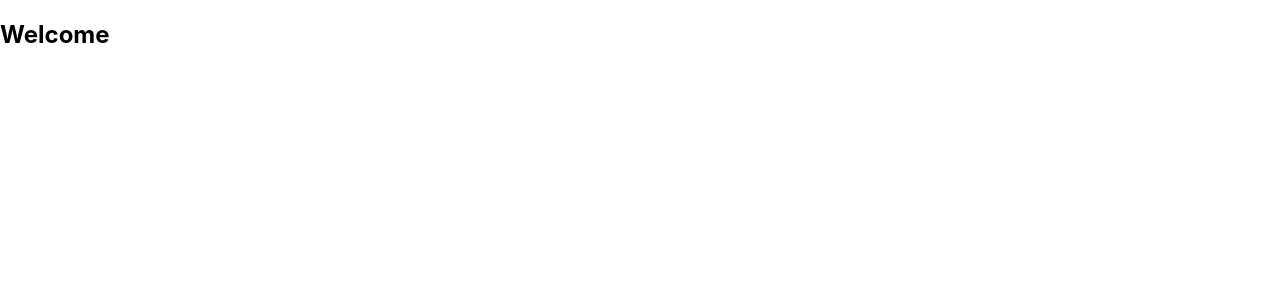
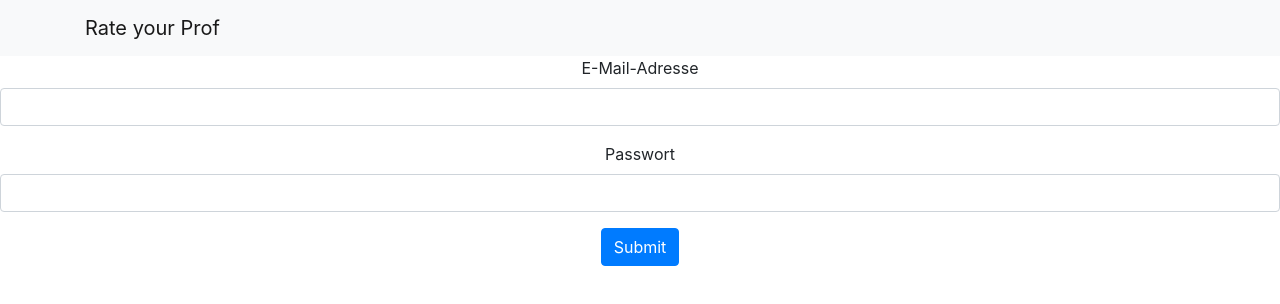
Before and after one commit to Petzys/rateyourprof, a React (Create React App) app: page /welcome in a window 1280 px wide. Shown: the top 304 px of the page. Built offline with nearby package versions, Linux system fonts and the light colour scheme.

Commit message:
After Login a JSON is send to Backend If the response JSON contains a specific boolean, the user is being redirected

```diff
--- a/package.json
+++ b/package.json
@@ -8,6 +8,7 @@
     "@testing-library/user-event": "^13.5.0",
     "bootstrap": "^5.1.3",
     "react": "^18.1.0",
+    "react-bootstrap": "^2.3.1",
     "react-dom": "^18.1.0",
     "react-router-dom": "^6.3.0",
     "react-scripts": "5.0.1",
--- a/public/index.html
+++ b/public/index.html
@@ -1,14 +1,15 @@
 <!DOCTYPE html>
-<html lang="en">
+<html lang="de">
   <head>
     <meta charset="utf-8" />
     <link rel="icon" href="%PUBLIC_URL%/favicon.ico" />
-    <meta name="viewport" content="width=device-width, initial-scale=1" />
+    <meta name="viewport" content="width=device-width, initial-scale=1, shrink-to-fit=no">
     <meta name="theme-color" content="#000000" />
     <meta
       name="description"
       content="Web site created using create-react-app"
     />
+
     <link rel="apple-touch-icon" href="%PUBLIC_URL%/logo192.png" />
     <!--
       manifest.json provides metadata used when your web app is installed on a
@@ -25,6 +26,7 @@
       Learn how to configure a non-root public URL by running `npm run build`.
     -->
     <title>React App</title>
+    <link rel="stylesheet" href="https://cdn.jsdelivr.net/npm/bootstrap@4.0.0/dist/css/bootstrap.min.css" integrity="sha384-Gn5384xqQ1aoWXA+058RXPxPg6fy4IWvTNh0E263XmFcJlSAwiGgFAW/dAiS6JXm" crossorigin="anonymous">
   </head>
   <body>
     <noscript>You need to enable JavaScript to run this app.</noscript>
@@ -39,5 +41,8 @@
       To begin the development, run `npm start` or `yarn start`.
       To create a production bundle, use `npm run build` or `yarn build`.
     -->
+    <script src="https://code.jquery.com/jquery-3.2.1.slim.min.js" integrity="sha384-KJ3o2DKtIkvYIK3UENzmM7KCkRr/rE9/Qpg6aAZGJwFDMVNA/GpGFF93hXpG5KkN" crossorigin="anonymous"></script>
+    <script src="https://cdn.jsdelivr.net/npm/popper.js@1.12.9/dist/umd/popper.min.js" integrity="sha384-ApNbgh9B+Y1QKtv3Rn7W3mgPxhU9K/ScQsAP7hUibX39j7fakFPskvXusvfa0b4Q" crossorigin="anonymous"></script>
+    <script src="https://cdn.jsdelivr.net/npm/bootstrap@4.0.0/dist/js/bootstrap.min.js" integrity="sha384-JZR6Spejh4U02d8jOt6vLEHfe/JQGiRRSQQxSfFWpi1MquVdAyjUar5+76PVCmYl" crossorigin="anonymous"></script>
   </body>
 </html>
--- a/src/App.js
+++ b/src/App.js
@@ -1,14 +1,22 @@
 import {BrowserRouter, Route, Routes, Navigate, Router, Link } from "react-router-dom";
 import Welcome from "./pages/welcome"
 import NotFound from "./pages/notfound";
-import Login from "./pages/login";
+import {Container, Nav, Navbar} from "react-bootstrap";
+import Main from "./pages/main";
 function App() {
   return (
       <div className="App">
+          <Navbar bg="light" expand="lg">
+              <Container>
+                  <Navbar.Brand as={Link} to="/">Rate your Prof</Navbar.Brand>
+                  <Nav className="me-auto">
+                  </Nav>
+              </Container>
+          </Navbar>
         <Routes>
           <Route path='/' element={<Navigate replace to='/welcome' />} />
           <Route path="/welcome" element={<Welcome />} />
-            <Route path="/login" element={<Login />} />
+            <Route path="/main" element={<Main />} />
           <Route path='*' element={<NotFound />} />
         </Routes>
       </div>
--- a/src/pages/login.js
+++ /dev/null
@@ -1,9 +0,0 @@
-import React from "react";
-function Login() {
-    return (
-        <div>
-            <h2>Sign up or log in now!</h2>
-        </div>
-    );
-}
-export default Login;
--- /dev/null
+++ b/src/pages/main.js
@@ -0,0 +1,13 @@
+import React from "react";
+import { Route, Routes, Navigate, Link } from "react-router-dom";
+import { Navbar, Nav, Container } from "react-bootstrap";
+function NotFound() {
+    return (
+        <>
+            <label htmlFor="inputPassword5" className="form-label">Suche deinen Dozenten</label>
+            <input type="password" id="inputPassword5" className="form-control" aria-describedby="passwordHelpBlock"/>
+        </>
+
+    );
+}
+export default NotFound;
--- a/src/pages/notfound.js
+++ b/src/pages/notfound.js
@@ -1,4 +1,6 @@
 import React from "react";
+import { Route, Routes, Navigate, Link } from "react-router-dom";
+import { Navbar, Nav, Container } from "react-bootstrap";
 function NotFound() {
     return (
         <div>
--- a/src/pages/welcome.js
+++ b/src/pages/welcome.js
@@ -1,9 +1,54 @@
-import React from "react";
+import React, {useState} from "react";
+import { createBrowserHistory } from 'history';
+import {Route, Router, Navigate} from "react-router-dom"
+import { useNavigate } from "react-router-dom";
+import { Navbar, Nav, Container } from "react-bootstrap";
+import '../App.css';
 function Welcome() {
+    const [password, setPassword] = useState('');
+    const [email, setEmail] = useState('');
+    const [ErrorMessage, setErrorMessage] = useState('');
+    let navigate = useNavigate();
+
+    async function submitUserdata () {
+        setErrorMessage("")
+        const response = await fetch('https://reqres.in/api/posts', {
+            method: 'POST',
+            headers: {
+                'Accept': 'application/json',
+                'Content-Type': 'application/json',
+            },
+            body: JSON.stringify({
+                "userlogin": [{
+                    status: 1,
+                    email: email,
+                    password: password,
+                }]
+            })
+        })
+        const data = await response.json();
+        console.log(JSON.stringify(data));
+        if (data.userlogin[0].status == 1) { //Je nach Rückgabe abzuändern
+            console.log("Success")
+            navigate(`/main`)
+        } else {
+            setErrorMessage("Es ist ein Fehler aufgetreten.")
+        }
+    }
+
     return (
-        <div>
-            <h2>Welcome</h2>
-        </div>
+            <form>
+                <div className="mb-3">
+                    <label htmlFor="InputEmail1" className="form-label">E-Mail-Adresse</label>
+                    <input type="email" className="form-control" id="InputEmail1" onChange={e => setEmail(e.target.value)}/>
+                </div>
+                <div className="mb-3">
+                    <label htmlFor="InputPassword" className="form-label">Passwort</label>
+                    <input type="password" className="form-control" id="InputPassword" onChange={e => setPassword(e.target.value)}/>
+                </div>
+                <button type="submit" className="btn btn-primary" onClick={() => submitUserdata()}>Submit</button>
+                <p>{ErrorMessage}</p>
+            </form>
     );
 }
 export default Welcome;
```
Also changed, not shown: 1 other file (tests, documents, lock files or other folders).
